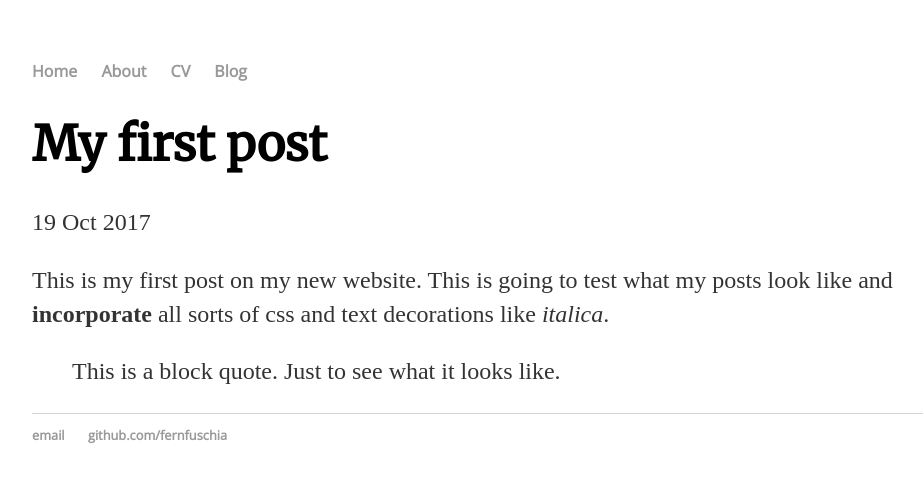
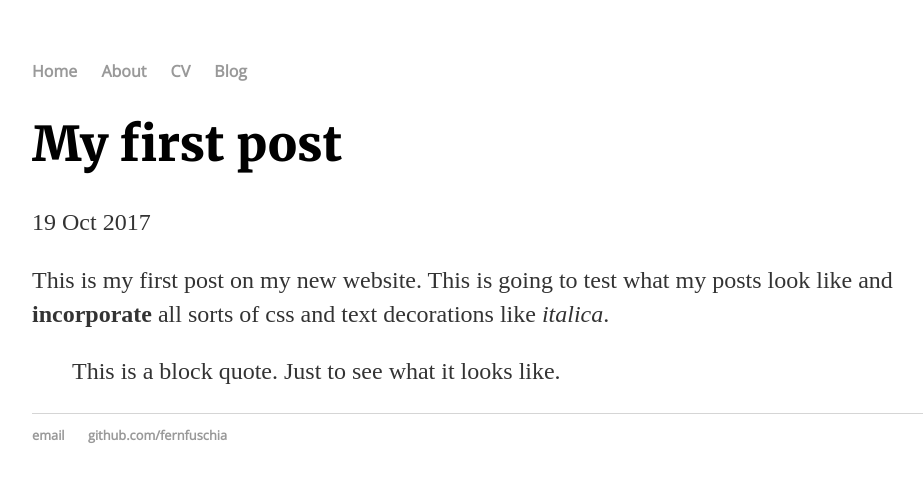
Before and after one commit to fernfuschia/fernfuschia.github.io, a Jekyll site: the page built from _posts/2017-10-19-my-first-post.md, in a window 1280 px wide. Shown: the top 482 px of the page, without its empty margins (160-1083 px from the left). Built offline with Jekyll 4.4.1, drawn with Linux system fonts in a browser that asks for light colours.

Commit message:
Update default.html

```diff
--- a/_layouts/default.html
+++ b/_layouts/default.html
@@ -5,7 +5,7 @@
 			<!-- link to main stylesheet -->
 			<link rel="stylesheet" type="text/css" href="/css/main.css">
 			<!-- Fonts -->
-			<link href="https://fonts.googleapis.com/css?family=Merriweather|Open+Sans" rel="stylesheet">
+			<link href="https://fonts.googleapis.com/css?family=Merriweather:400,900|Open+Sans" rel="stylesheet">
 		</head>
 		<body>
 			<nav>
```
